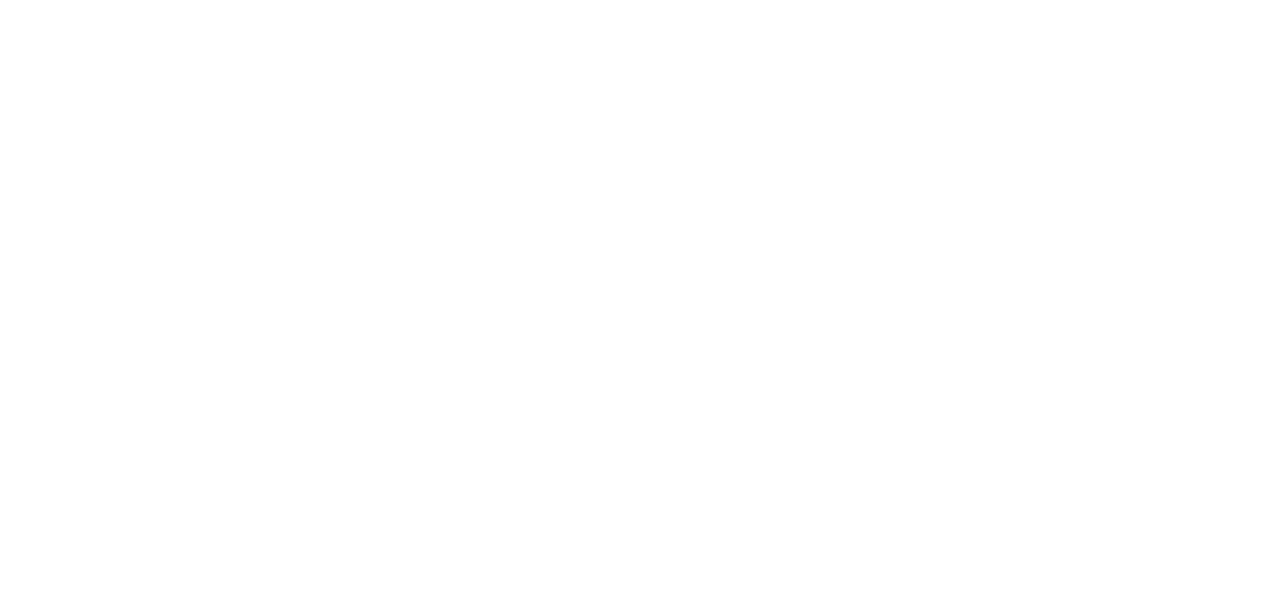
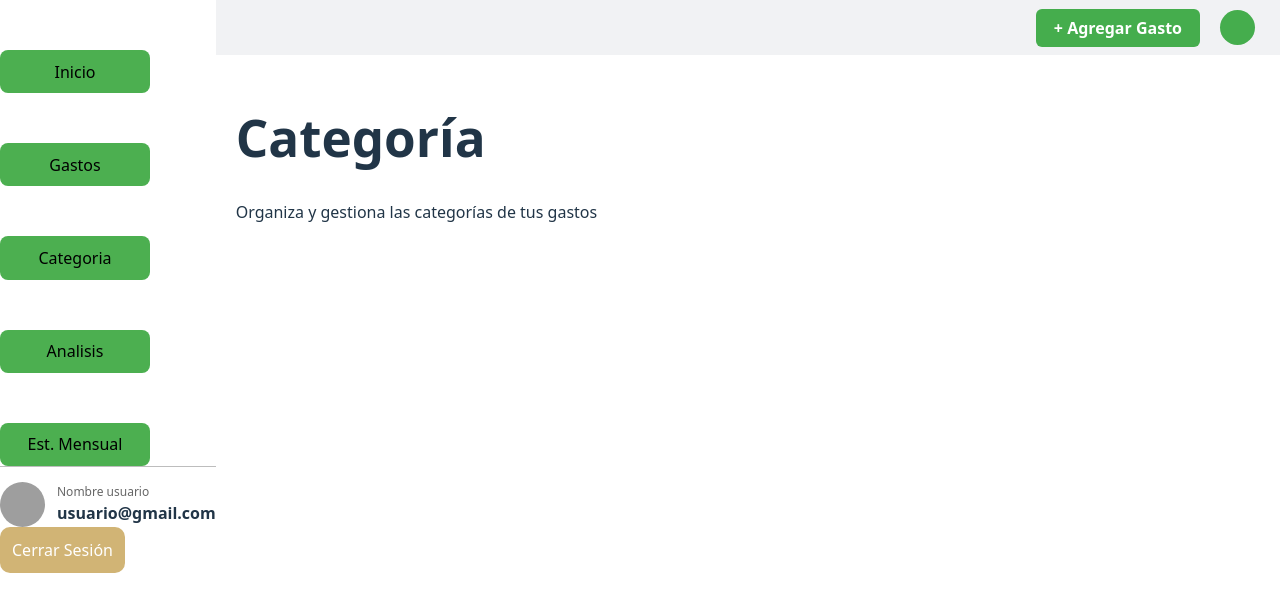
Before and after one commit to Heartsmith1/Monex, a React app in the folder Monex/frontend/: page /categorias in a window 1280 px wide. Before the commit this address had no page. Shown: the top 612 px of the page. Built offline with nearby package versions, Linux system fonts and the light colour scheme; the HTML template or start-up script is replaced by a standard one.

Commit message:
Creacion de pagina categorias

```diff
--- a/Monex/frontend/src/App.jsx
+++ b/Monex/frontend/src/App.jsx
@@ -5,6 +5,8 @@ import './css/pages/login.css'
 import './css/pages/register.css'
 import './css/components/sideBar.css'
 import './css/components/navbar.css'
+import './css/pages/categorias.css'
+import { Categorias } from './pages/categorias/Categorias'
 import { Login } from './pages/Login/Login';
 import {Home} from './pages/home/Home';
 import { SideBar } from './components/SideBar/SideBar';
@@ -20,6 +22,7 @@ function App() {
           <Route path="/Home" element={<Home/>}/>
           <Route path="/SideBar" element={<SideBar/>}/>
           <Route path="/Register" element={<Register/>}/>
+          <Route path="/categorias" element={<Categorias/>}/>
         </Routes>
       </Router>
     </>
--- /dev/null
+++ b/Monex/frontend/src/css/pages/categorias.css
@@ -0,0 +1,3 @@
+.contenido_Categorias {
+    padding: 20px;
+}
--- /dev/null
+++ b/Monex/frontend/src/pages/categorias/Categorias.jsx
@@ -0,0 +1,19 @@
+import { SideBar } from "../../components/SideBar/SideBar";
+import { Navbar } from "../../components/Navbar/Navbar";
+
+export function Categorias() {
+    return (
+        <div className="contenedor_Home">
+            <SideBar />
+
+            <div className="contenido_Home">
+                <Navbar />
+
+                <div className="contenido_Categorias">
+                    <h1>Categoría</h1>
+                    <p>Organiza y gestiona las categorías de tus gastos</p>
+                </div>
+            </div>
+        </div>
+    );
+}
```
